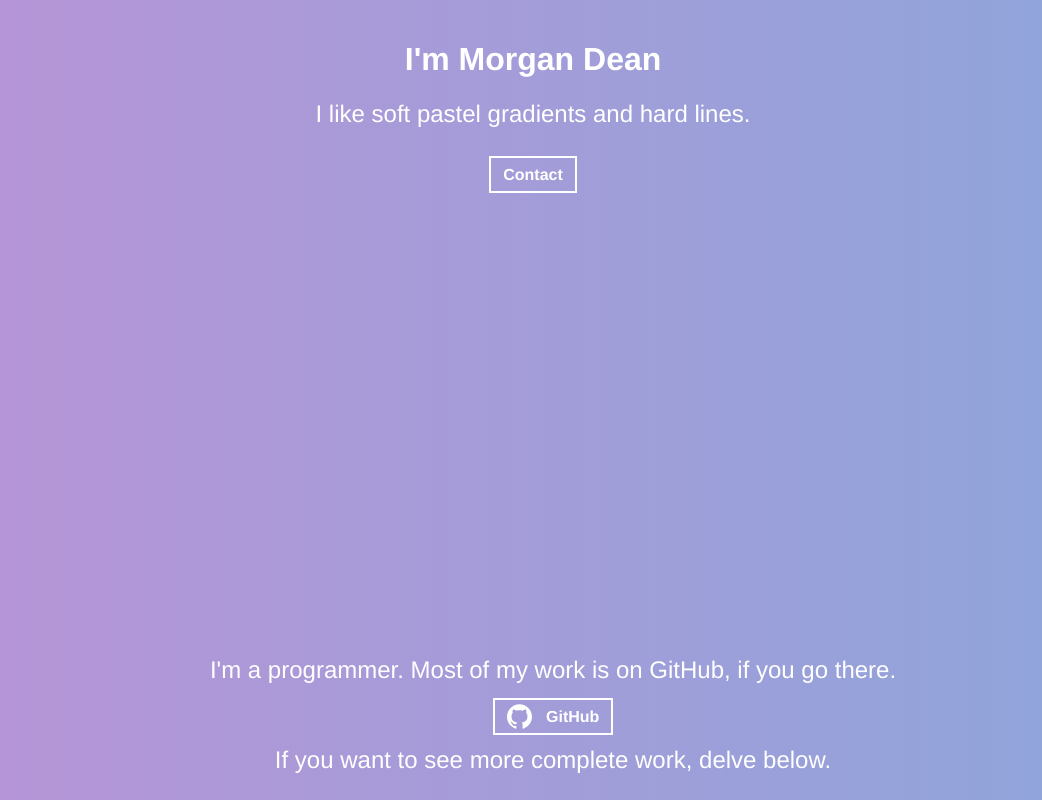
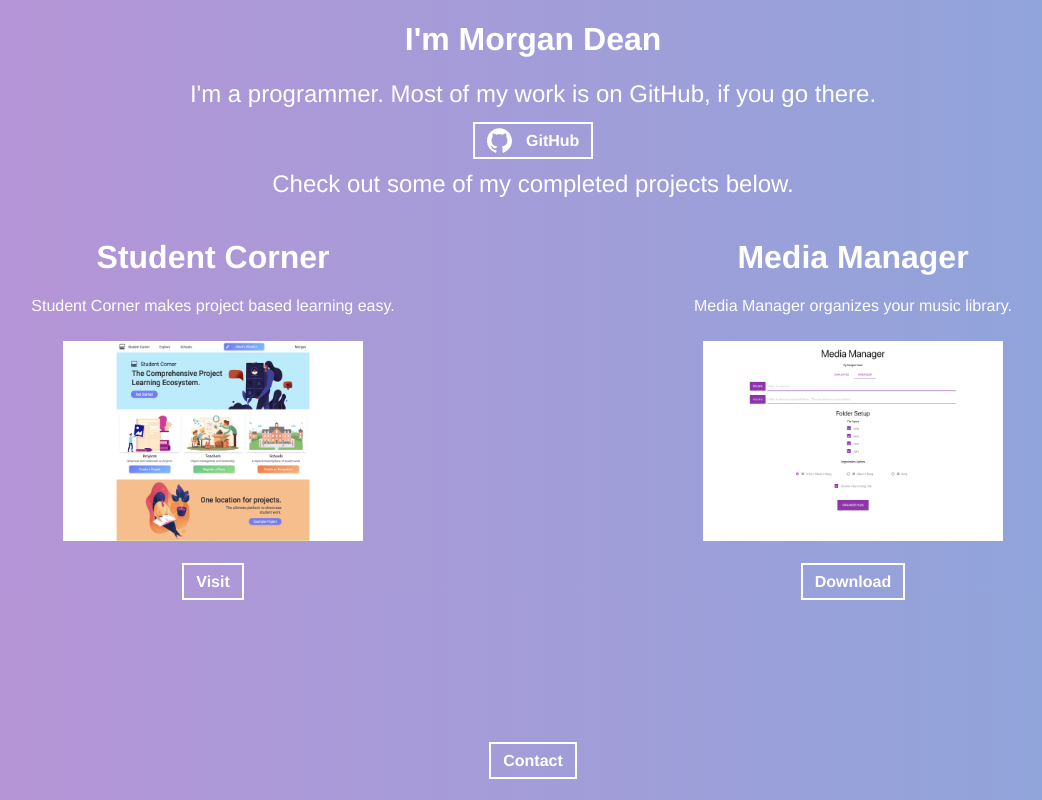
Before and after one commit to mdean808/mogdan.xyz, a Vue app: page / in a window 1280 px wide. Shown: the top 800 px of the page, without its empty margins (107-1149 px from the left). Built offline with nearby package versions, Linux system fonts and the light colour scheme.

Commit message:
good placeholder atm

```diff
--- a/src/App.vue
+++ b/src/App.vue
@@ -147,4 +147,17 @@
         display: grid;
         grid-template-columns: 1fr 1fr 1fr 1fr;
     }
+
+    body::-webkit-scrollbar {
+        width: 0 !important
+    }
+
+    body {
+        overflow: -moz-scrollbars-none;
+    }
+
+    body {
+        -ms-overflow-style: none;
+    }
+
 </style>
--- a/src/views/Home.vue
+++ b/src/views/Home.vue
@@ -1,13 +1,8 @@
 <template>
     <div>
         <div class="center section">
+            <div class="top">
                 <h1>I'm Morgan Dean</h1>
-            <h2>I like soft pastel gradients and hard lines.</h2>
-            <br>
-            <a href="mailto:morgandeanhi@gmail.com" class="btn">Contact</a>
-            <br>
-            <br>
-            <div class="bottom">
                 <h2>I'm a programmer. Most of my work is on GitHub, if you go there.</h2>
                 <a class="btn" href="https://github.com/mdean808" target="_blank">
                     <svg class="github" style="width: 25px; margin-bottom: -7px; margin-right: 10px;"
@@ -18,10 +13,9 @@
                               d="M12 .297c-6.63 0-12 5.373-12 12 0 5.303 3.438 9.8 8.205 11.385.6.113.82-.258.82-.577 0-.285-.01-1.04-.015-2.04-3.338.724-4.042-1.61-4.042-1.61C4.422 18.07 3.633 17.7 3.633 17.7c-1.087-.744.084-.729.084-.729 1.205.084 1.838 1.236 1.838 1.236 1.07 1.835 2.809 1.305 3.495.998.108-.776.417-1.305.76-1.605-2.665-.3-5.466-1.332-5.466-5.93 0-1.31.465-2.38 1.235-3.22-.135-.303-.54-1.523.105-3.176 0 0 1.005-.322 3.3 1.23.96-.267 1.98-.399 3-.405 1.02.006 2.04.138 3 .405 2.28-1.552 3.285-1.23 3.285-1.23.645 1.653.24 2.873.12 3.176.765.84 1.23 1.91 1.23 3.22 0 4.61-2.805 5.625-5.475 5.92.42.36.81 1.096.81 2.22 0 1.606-.015 2.896-.015 3.286 0 .315.21.69.825.57C20.565 22.092 24 17.592 24 12.297c0-6.627-5.373-12-12-12"></path>
                     </svg>
                     GitHub</a>
-                <h2>If you want to see more complete work, delve below.</h2>
+                <h2>Check out some of my completed projects below.</h2>
             </div>
-        </div>
-        <div class="center section next">
+            <div class="next">
                 <div data-aos="fade">
                     <h1>Student Corner</h1>
                     <p>Student Corner makes project based learning easy.</p>
@@ -30,7 +24,6 @@
                     <br>
                     <a href="https://studentcorner.io" target="_blank" class="btn">Visit</a>
                 </div>
-            <br>
                 <div data-aos="fade">
                     <h1>Media Manager</h1>
                     <p>Media Manager organizes your music library.</p>
@@ -39,10 +32,10 @@
                     <br>
                     <a href="https://github.com/mdean808/media-manager" target="_blank" class="btn">Download</a>
                 </div>
-
             </div>
-        <div class="footer">
-
+            <div class="bottom">
+                <a class="btn">Contact</a>
+            </div>
         </div>
     </div>
 </template>
@@ -55,26 +48,6 @@
 
 	export default {
 		name: "Home",
-		methods: {
-			changeTab(event) {
-				document.querySelectorAll('.tab').forEach(elem => {
-					elem.setAttribute('class', 'tab');
-				});
-				document.querySelectorAll('.active').forEach(elem => {
-					elem.classList.remove('active');
-				});
-				const id = event.target.innerText;
-				event.target.classList.add('active');
-				document.getElementById(id).setAttribute('class', 'tab active')
-			},
-			getScrollPercent() {
-				const h = document.documentElement,
-					b = document.body,
-					st = 'scrollTop',
-					sh = 'scrollHeight';
-				return (h[st] || b[st]) / ((h[sh] || b[sh]) - h.clientHeight) * 100;
-			}
-		},
 		beforeMount() {
 			this.projects = this.$store.getters.notableProjects()
 		},
@@ -91,12 +64,6 @@
         transition: .4s all;
     }
 
-    .section {
-        position: sticky;
-        height: 98vh;
-        top: 0;
-        padding: 20px;
-    }
 
     .bottom {
         bottom: 30px;
@@ -105,12 +72,8 @@
     }
 
     .next {
-        background: $secondary_gradient;
-    }
-
-    .footer {
-        bottom: 100px;
-        z-index: -1;
+        display: grid;
+        grid-template-columns: 1fr 1fr;
     }
 
     .letter {
```
Lines whose indentation alone changed are shown as unchanged.
